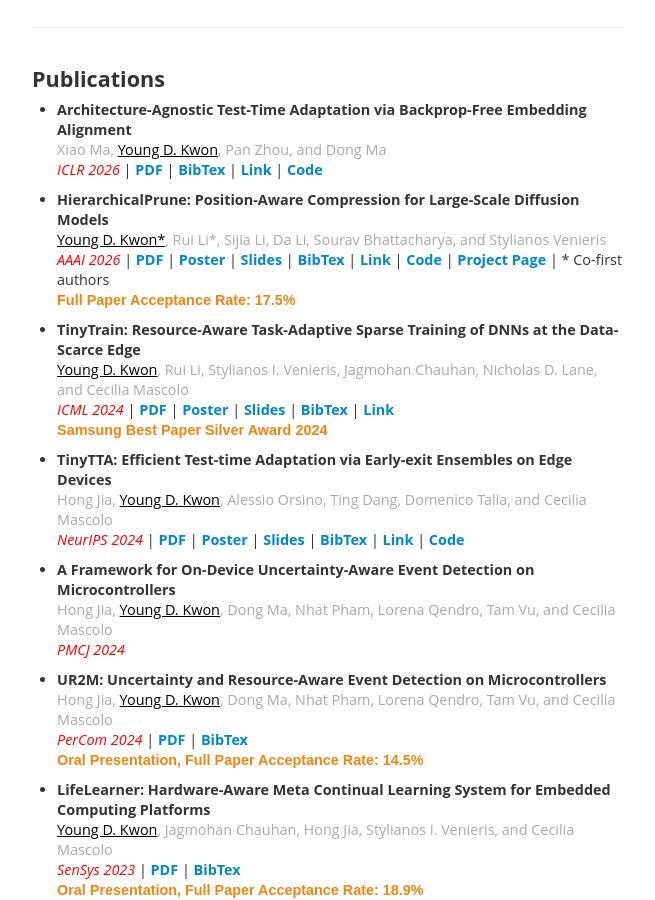
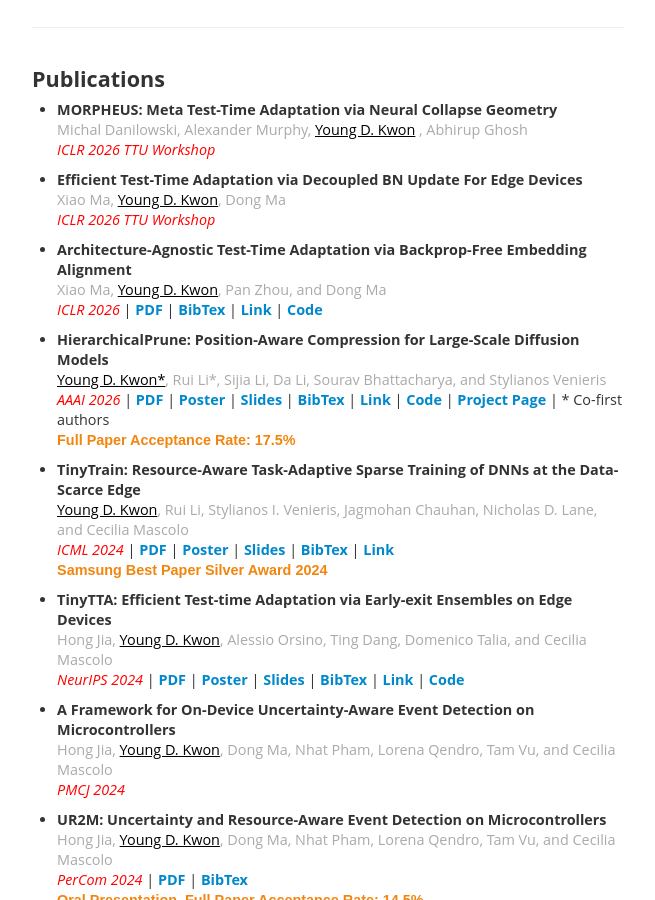
Before and after one commit to theyoungkwon/theyoungkwon.github.io, a plain HTML site: page research.html in a window 1280 px wide. Shown: the part 981-1881 px from the top of the page, without its empty margins (310-965 px from the left). Drawn offline with nearby package versions, Linux system fonts and the light colour scheme; a web font is replaced by a local one.

Commit message:
ICLR 2026 TTU workshop paper acceptance

```diff
--- a/research.html
+++ b/research.html
@@ -226,6 +226,23 @@
             <div class="span12">
               <div class="section">Publications</div>
               <ul>
+
+                <li id="publications-morpheus">
+                  <p>
+                    <b>MORPHEUS: Meta Test-Time Adaptation via Neural Collapse Geometry</b><br>
+                    <font color="#aaaaaa">Michal Danilowski, Alexander Murphy, <font color="#000000"><u>Young D. Kwon</u></font>
+                    , Abhirup Ghosh</font><br>
+                    <i><font color="red">ICLR 2026 TTU Workshop</font></i>
+                  </p>
+                </li>
+
+                <li id="publications-etta">
+                  <p>
+                    <b>Efficient Test-Time Adaptation via Decoupled BN Update For Edge Devices</b><br>
+                    <font color="#aaaaaa">Xiao Ma, <font color="#000000"><u>Young D. Kwon</u></font>, Dong Ma</font><br>
+                    <i><font color="red">ICLR 2026 TTU Workshop</font></i>
+                  </p>
+                </li>
 
                 <li id="publication-pea">
                   <p>
```
Also changed, not shown: index.html (+5 -0 lines).
